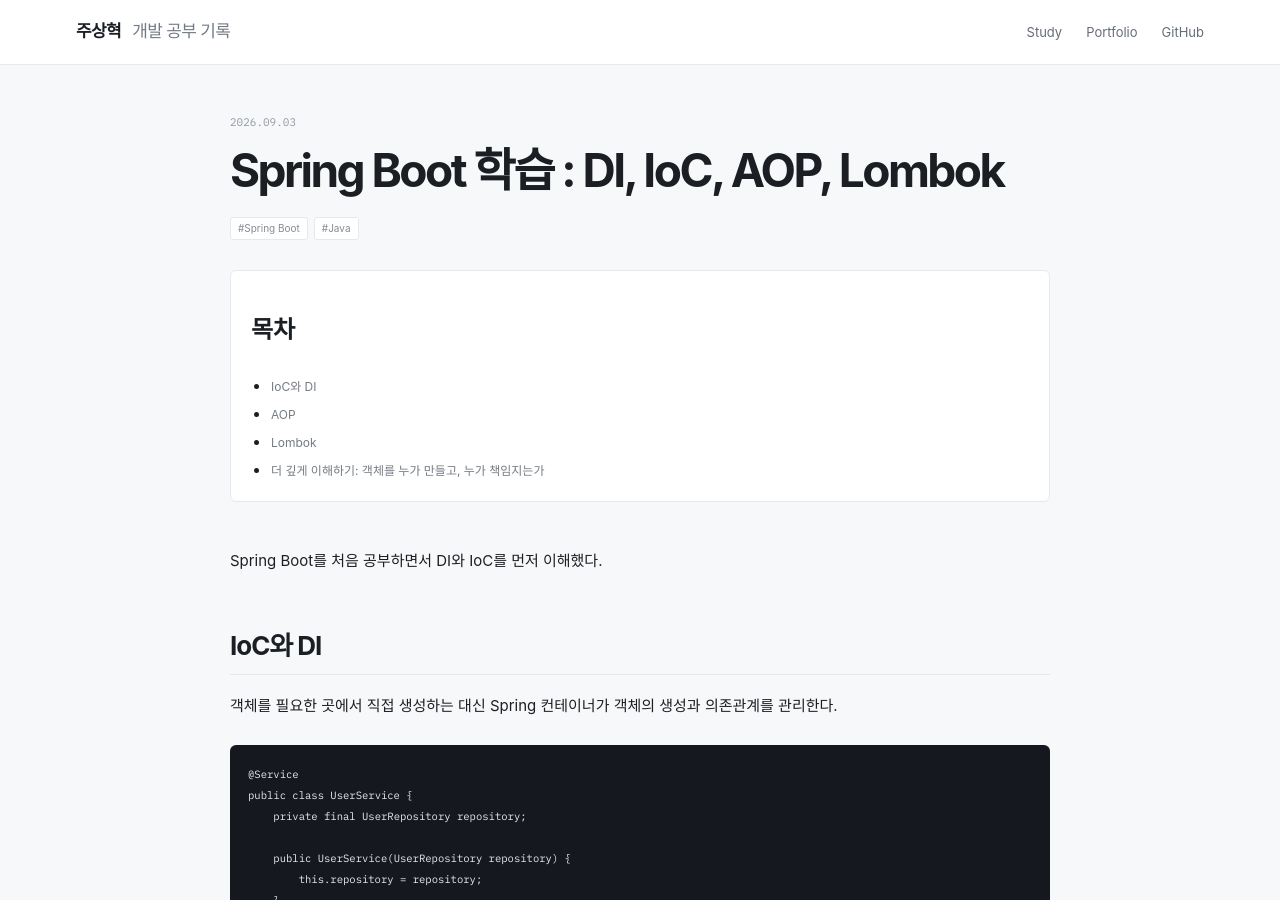
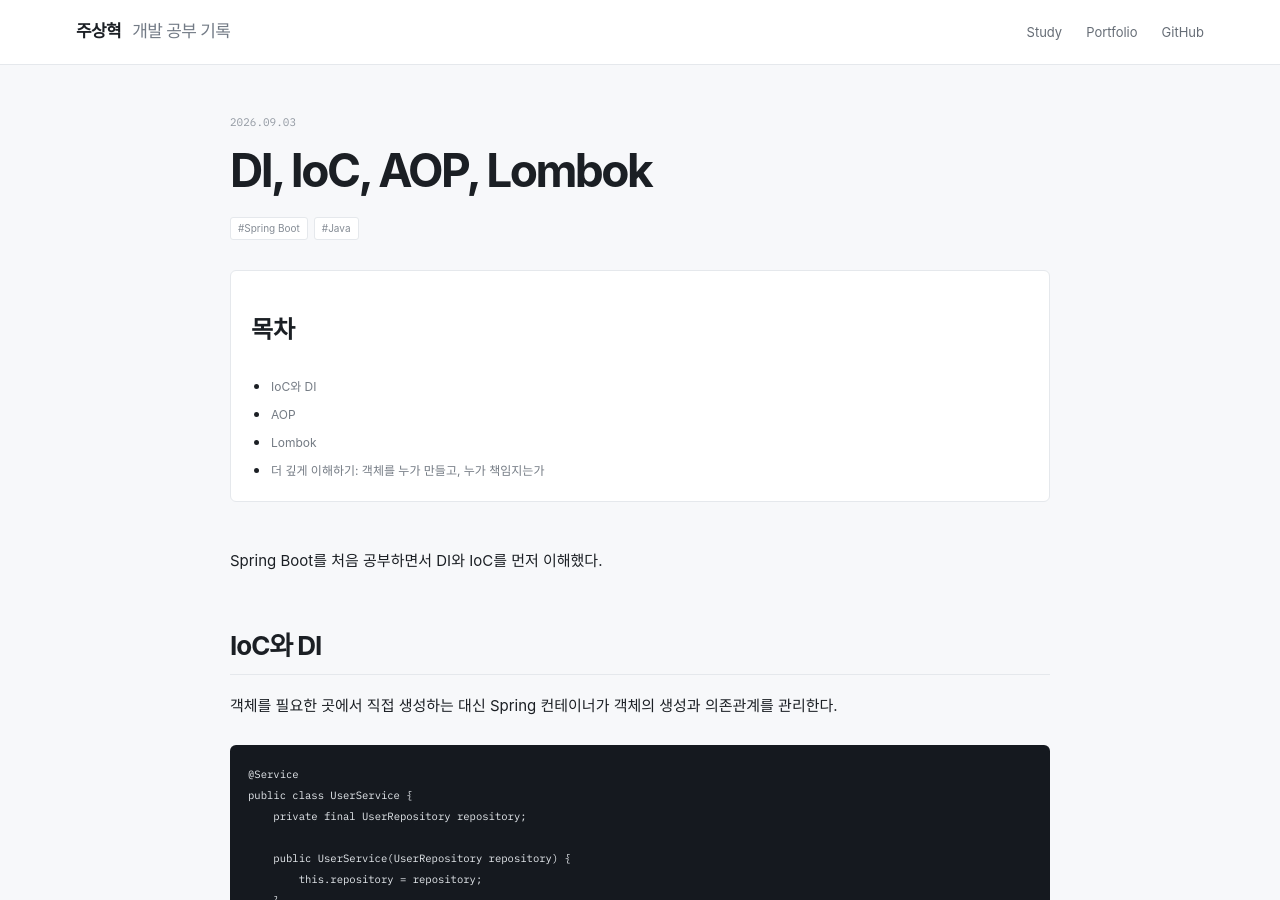
Before and after one commit to zuzusnasna/zuzusnasna.github.io, a Jekyll site: the page built from _posts/2026-09-03-spring-di-aop.md, in a window 1280 px wide and 900 px high. Built offline with Jekyll 4.4.1, drawn with Linux system fonts in a browser that asks for light colours; some web fonts are replaced.

Commit message:
docs: remove Spring Boot 학습 prefix from titles

```diff
--- a/_posts/2026-09-03-spring-di-aop.md
+++ b/_posts/2026-09-03-spring-di-aop.md
@@ -1,6 +1,6 @@
 ---
 layout: post
-title: "Spring Boot 학습 : DI, IoC, AOP, Lombok"
+title: "DI, IoC, AOP, Lombok"
 date: 2026-09-03 09:00:00 +0900
 categories: [학습]
 tags: [Spring Boot, Java]
```
